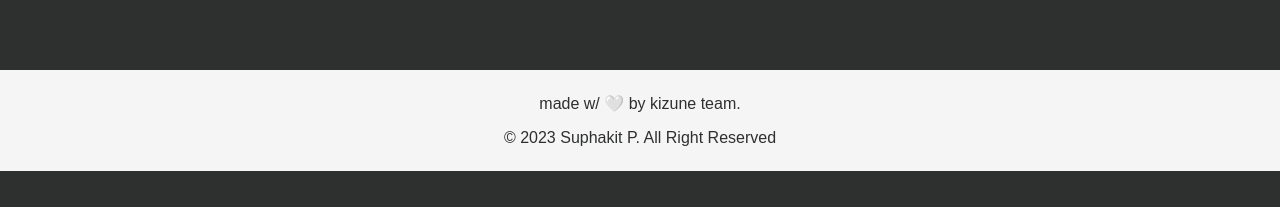
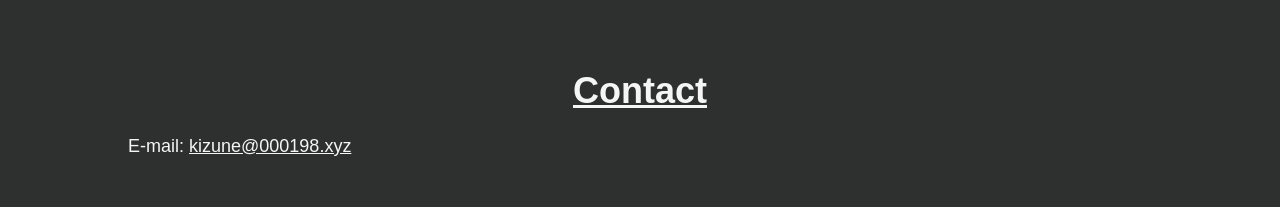
Before and after one commit to xinLaboratory/xinLab, a React (Vite) app: page / in a window 1280 px wide. Shown: the part 1740-1947 px from the top of the page. Before the commit the page ends 1911 px from the top, so only its background shows below. Built offline with nearby package versions, Linux system fonts and the light colour scheme; a web font is replaced by a local one.

Commit message:
feat: added Contact Part Information

```diff
--- a/src/App.css
+++ b/src/App.css
@@ -98,6 +98,23 @@
   opacity: .6;
 }
 
+.box#Contact {
+  width: 80%;
+  margin: 0 auto;
+  margin-bottom: 5rem;
+  font-size: 18px;
+}
+
+.contactBox a {
+  color: whitesmoke;
+  transition: all .3s;
+}
+
+.contactBox a:hover {
+  opacity: .6;
+  text-decoration: none;
+}
+
 .footer {
   text-align: center;
   background-color: whitesmoke;
--- a/src/component.tsx
+++ b/src/component.tsx
@@ -131,7 +131,16 @@ export class Contact extends React.Component {
   render() {
     return (
       <div className="box" id="Contact">
-
+        <h1 style={{textAlign: 'center'}}>
+          <u>
+            Contact
+          </u>
+        </h1>
+        <div className="contactBox">
+          <p>
+            E-mail: <a href="mailto:kizune@000198.xyz">kizune@000198.xyz</a>
+          </p>
+        </div>
       </div>
     )
   }
```
